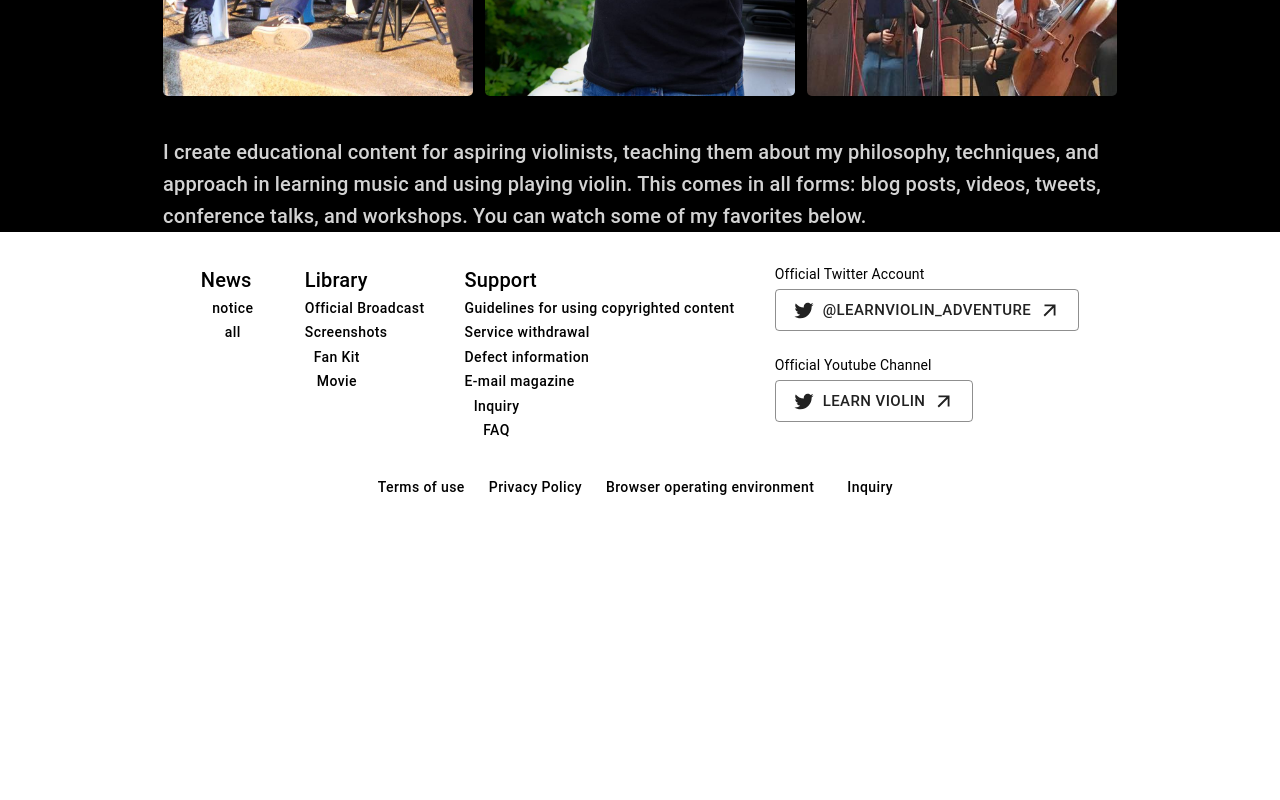
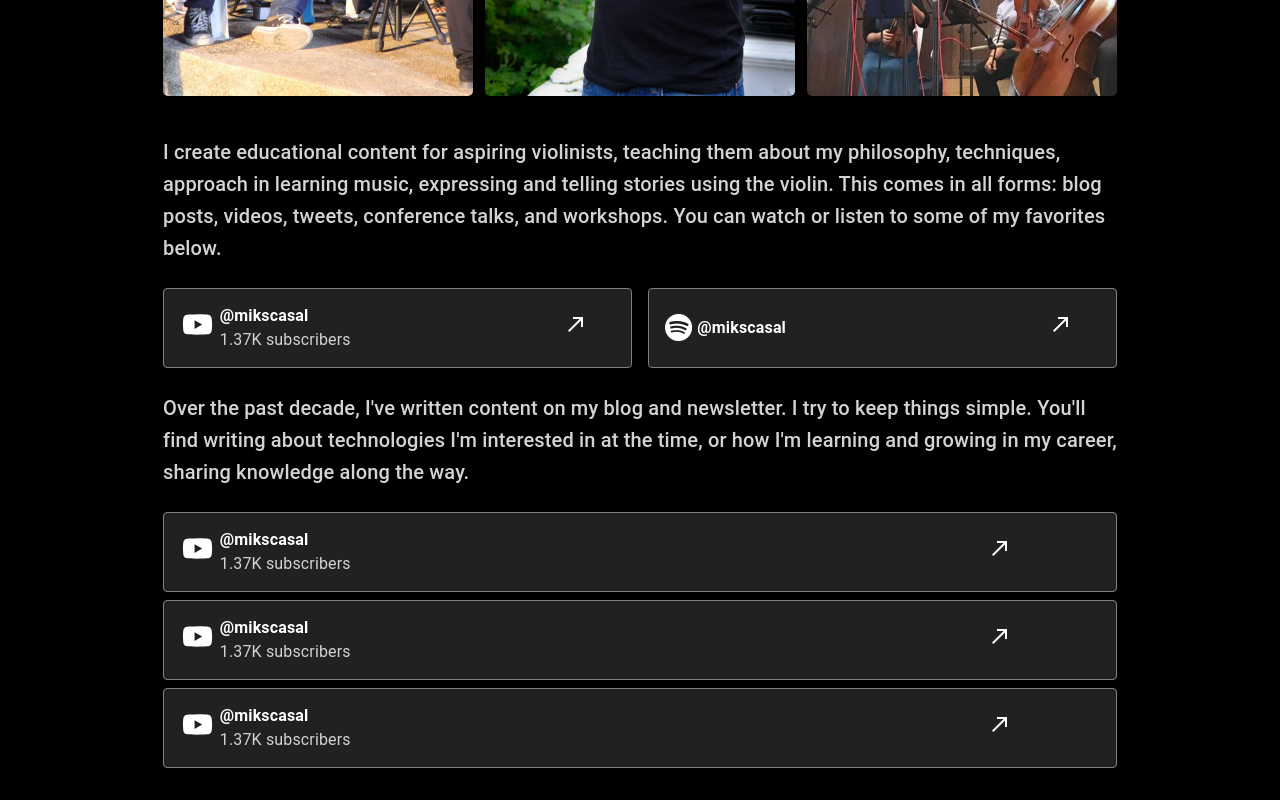
Before and after one commit to mikskywalker/portfolio, a React (Create React App) app: page / in a window 1280 px wide. Shown: the part 1440-2240 px from the top of the page. Before the commit the page ends 1955 px from the top, so only its background shows below. Built offline with nearby package versions, Linux system fonts and the light colour scheme.

Commit message:
added custom buttons and layout

```diff
--- a/public/index.html
+++ b/public/index.html
@@ -9,6 +9,7 @@
       name="description"
       content="Web site created using create-react-app"
     />
+    <script src="https://kit.fontawesome.com/6ffb0ef4e1.js" crossorigin="anonymous"></script>
     <link rel="apple-touch-icon" href="%PUBLIC_URL%/logo192.png" />
     <!--
       manifest.json provides metadata used when your web app is installed on a
--- /dev/null
+++ b/src/components/BigBtn.tsx
@@ -0,0 +1,44 @@
+import { Button, ButtonBase, Grid, Paper, Typography, styled  } from "@mui/material";
+import CallMadeIcon from '@mui/icons-material/CallMade';
+import YouTubeIcon from '@mui/icons-material/YouTube';
+import LinkedInIcon from '@mui/icons-material/LinkedIn';
+import TwitterIcon from '@mui/icons-material/Twitter';
+import PlayCircleIcon from '@mui/icons-material/PlayCircle';
+
+interface BigBtnTypes {
+ title: string,
+ subscribers?: string,
+ platform?: 'youtube' | 'spotify' | 'linkedin' | 'twitter'
+}
+
+export default function BigBtn(props: BigBtnTypes) {
+
+  return (
+    <Button
+      sx={{ textTransform: "none", border: "1px solid gray", height: '5rem' }}
+      variant="contained"
+      fullWidth
+    >
+      <Grid container spacing={5} justifyContent="space-between" alignItems="center">
+        <Grid item xs={9}>
+          <Grid container alignItems="center" textAlign='left'>
+            <Grid item>
+             { props.platform === 'youtube' && <YouTubeIcon fontSize="large"/>}
+             { props.platform === 'spotify' && <i className="fa-brands fa-spotify fa-2xl"></i>}
+             { props.platform === 'linkedin' && <LinkedInIcon fontSize="large"/>}
+            </Grid>
+            <Grid item ml='.3rem'>
+              <Typography variant="body1" fontWeight="bold">
+                {props.title}
+              </Typography>
+              <Typography variant="body1" color='lightgray'>{props.subscribers && `${props.subscribers} subscribers`}</Typography>
+            </Grid>
+          </Grid>
+        </Grid>
+        <Grid item xs={3}>
+          <CallMadeIcon />
+        </Grid>
+      </Grid>
+    </Button>
+  );
+}
--- a/src/pages/HomePage.tsx
+++ b/src/pages/HomePage.tsx
@@ -1,6 +1,7 @@
 import { Grid, Typography } from "@mui/material";
 import React from "react";
 import MiksImageList from "../components/MiksImageList";
+import BigBtn from "../components/BigBtn";
 
 export default function HomePage() {
   return (
@@ -9,25 +10,23 @@ export default function HomePage() {
       spacing={3}
       alignContent="center"
       justifyContent="center"
-      sx={{ background: "black", height: "100%", marginTop: '3rem' }}
+      sx={{
+        background: "black",
+        height: "100%",
+        marginTop: "3rem",
+        marginBottom: "5rem",
+      }}
     >
-      <Grid item xs={9} >
-        <Typography
-          variant="h3"
-          color="white"
-
-        >
+      <Grid item xs={9}>
+        <Typography variant="h3" color="white">
           hey, I'm Miks 👋🏼
         </Typography>
       </Grid>
-      <Grid item xs={9} >
+      <Grid item xs={9}>
         <Grid container direction="row">
           <Grid item>
-            <Typography
-              variant="h6"
-              color="lightgray"
-            >
-              I'm a frontend developer, a performing musician, and a mentor to adult 🎻
+            <Typography variant="h6" color="lightgray">
+              I'm a frontend developer, a musician, and a mentor to adult 🎻
               beginners. I currently work as a Software Engineer at Smudge,
               where I build web applications for an array of projects and
               clients like The Coca-cola Company 🥤.
@@ -47,11 +46,44 @@ export default function HomePage() {
       </Grid>
       <Grid item xs={9}>
         <Typography variant="h6" color="lightgray">
-          I create educational content for aspiring violinists, teaching them about my philosophy,
-          techniques, and approach in learning music and using playing violin.
-          This comes in all forms: blog posts, videos, tweets, conference talks,
-          and workshops. You can watch some of my favorites below.
+          I create educational content for aspiring violinists, teaching them
+          about my philosophy, techniques, approach in learning music,
+          expressing and telling stories using the violin. This comes in all
+          forms: blog posts, videos, tweets, conference talks, and workshops.
+          You can watch or listen to some of my favorites below.
         </Typography>
+      </Grid>
+      <Grid item xs={9}>
+        <Grid container spacing={2}>
+          <Grid item xs={6}>
+            <BigBtn title="@mikscasal" subscribers="1.37K" platform="youtube" />
+          </Grid>
+          <Grid item xs={6}>
+            <BigBtn title="@mikscasal"  platform="spotify" />
+          </Grid>
+        </Grid>
+      </Grid>
+      <Grid item xs={9}>
+        <Typography variant="h6" color="lightgray">
+          {/* TODO:  */}
+        Over the past decade, I've written content on my blog and newsletter. I try to keep things simple. You'll find writing about technologies I'm interested in at the time, or how I'm learning and growing in my career, sharing knowledge along the way.
+        </Typography>
+      </Grid>
+      <Grid item xs={9}>
+        <Grid container spacing={1}>
+          <Grid item xs={12}>
+          <BigBtn title="@mikscasal" subscribers="1.37K" platform="youtube" />
+          </Grid>
+          <Grid item xs={12}>
+          <BigBtn title="@mikscasal" subscribers="1.37K" platform="youtube" />
+          </Grid>
+          <Grid item xs={12}>
+          <BigBtn title="@mikscasal" subscribers="1.37K" platform="youtube" />
+          </Grid>
+        </Grid>
+
+
+
       </Grid>
     </Grid>
   );
```
